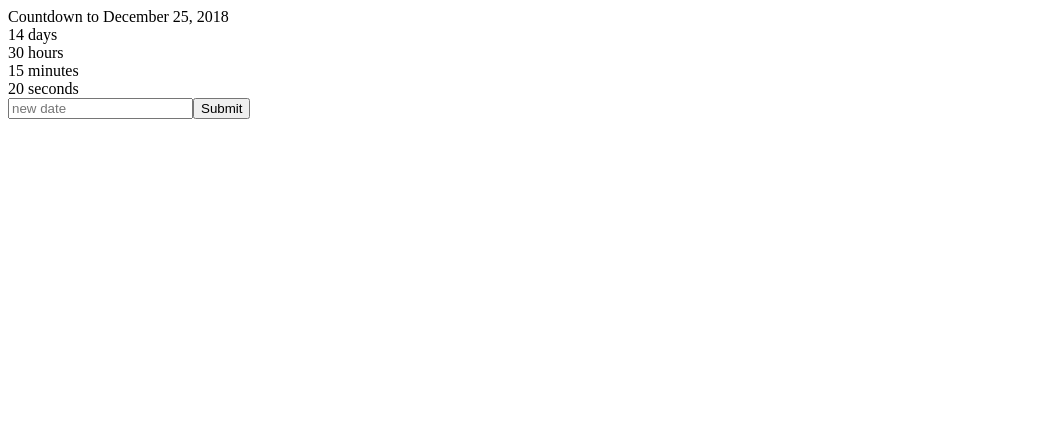
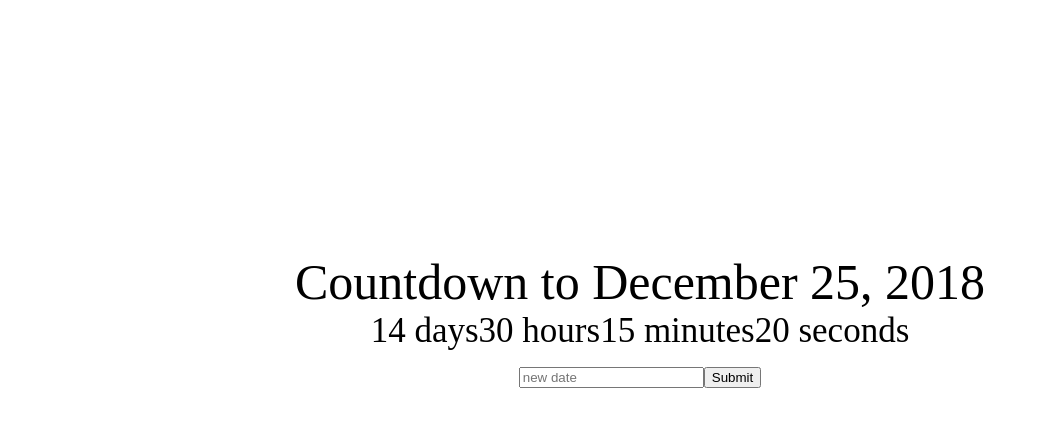
Before and after one commit to Zhusufeng/countdown-champ, a React (Create React App) app: page / in a window 1280 px wide. Shown: the top 426 px of the page, without its empty margins (0-1038 px from the left). Built offline with nearby package versions, Linux system fonts and the light colour scheme.

Commit message:
Add some more styling & classNames to elements in App.jsx

```diff
--- a/src/App.css
+++ b/src/App.css
@@ -3,3 +3,23 @@
   font-size: 35px;
   margin-top: 20%;
 }
+
+.App-title {
+  font-size: 50px;
+}
+
+.Clock-days {
+  display: inline;
+}
+
+.Clock-hours {
+  display: inline;
+}
+
+.Clock-minutes {
+  display: inline;
+}
+
+.Clock-seconds {
+  display: inline;
+}
--- a/src/App.jsx
+++ b/src/App.jsx
@@ -1,15 +1,16 @@
 import React, { Component } from 'react';
+import './App.css';
 
 class App extends Component {
   render () {
     return (
-      <div>
-        <div>Countdown to December 25, 2018</div>
+      <div className="App">
+        <div className="App-title">Countdown to December 25, 2018</div>
         <div>
-          <div>14 days</div>
-          <div>30 hours</div>
-          <div>15 minutes</div>
-          <div>20 seconds</div>
+          <div className="Clock-days">14 days</div>
+          <div className="Clock-hours">30 hours</div>
+          <div className="Clock-minutes">15 minutes</div>
+          <div className="Clock-seconds">20 seconds</div>
         </div>
         <div>
           <input placeholder="new date" />
```
